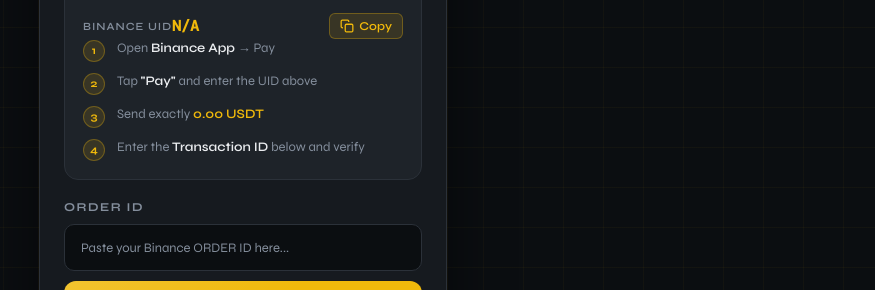
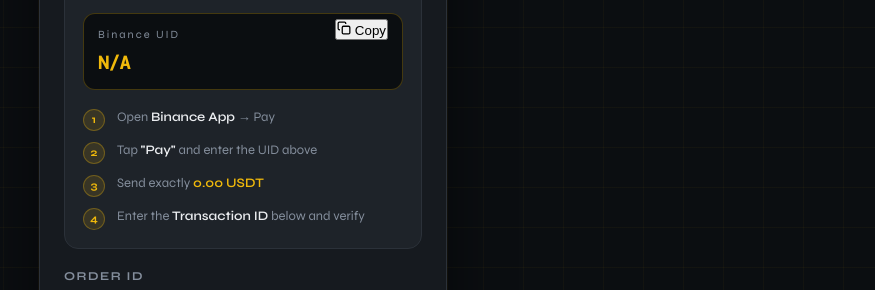
Before and after one commit to ArmanRhaman-bot/readyto.pay, a website: page index.html in a window 1280 px wide. Shown: the part 493-783 px from the top of the page, without its empty margins (397-1272 px from the left). Drawn offline with nearby package versions, Linux system fonts and the light colour scheme.

Commit message:
Update style.css

```diff
--- a/style.css
+++ b/style.css
@@ -399,44 +399,31 @@
 }
 
 .uid-block{
-  display:flex;
-  align-items:center;
-  justify-content:space-between;
+  background:#0b0e11;
+  border:1px solid rgba(240,185,11,.25);
+  border-radius:12px;
+  padding:14px;
+  margin-bottom:18px;
 }
 
-.uid-label {
-  font-size: 11px;
-  text-transform: uppercase;
-  letter-spacing: 1px;
-  color: var(--bnb-muted);
-  font-weight: 600;
-  white-space: nowrap;
+.uid-label{
+  display:block;
+  font-size:11px;
+  letter-spacing:2px;
+  color:#848E9C;
+  margin-bottom:10px;
 }
 
 .uid-value{
-  flex:1;
-  font-size:15px;
+  font-size:18px;
   font-weight:700;
   color:#F0B90B;
-  white-space:nowrap;
   font-family:'DM Mono', monospace;
 }
 
-.copy-btn {
-  display: flex;
-  align-items: center;
-  gap: 5px;
-  padding: 5px 10px;
-  background: rgba(240,185,11,0.12);
-  border: 1px solid rgba(240,185,11,0.3);
-  border-radius: 6px;
-  color: var(--bnb-yellow);
-  font-size: 12px;
-  font-family: var(--font-display);
-  font-weight: 600;
-  cursor: pointer;
-  transition: all 0.2s;
-  white-space: nowrap;
+.copy-btn{
+  float:right;
+  margin-top:-32px;
 }
 
 .copy-btn:hover {
```
